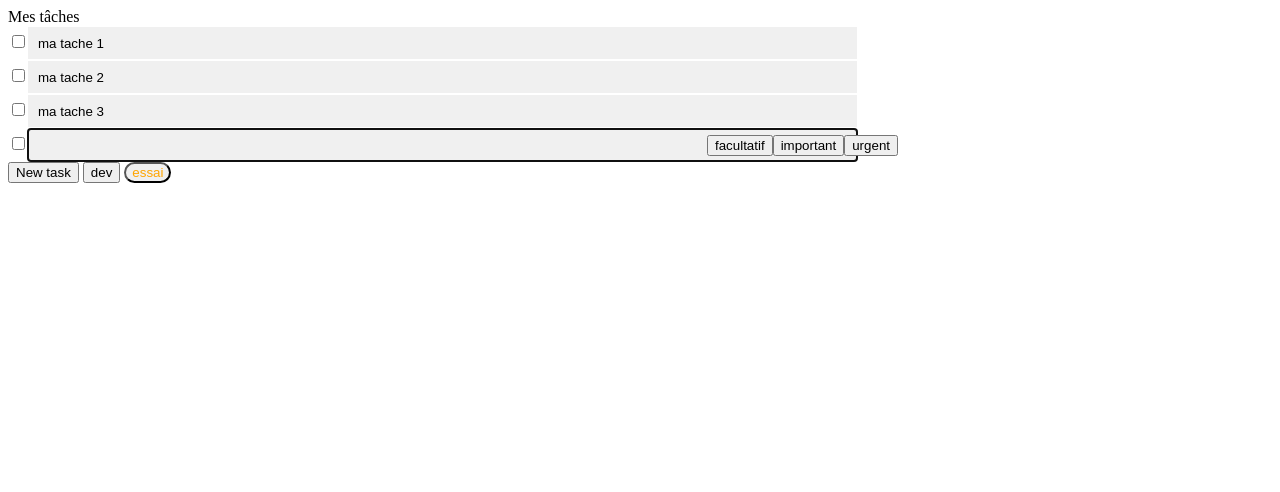
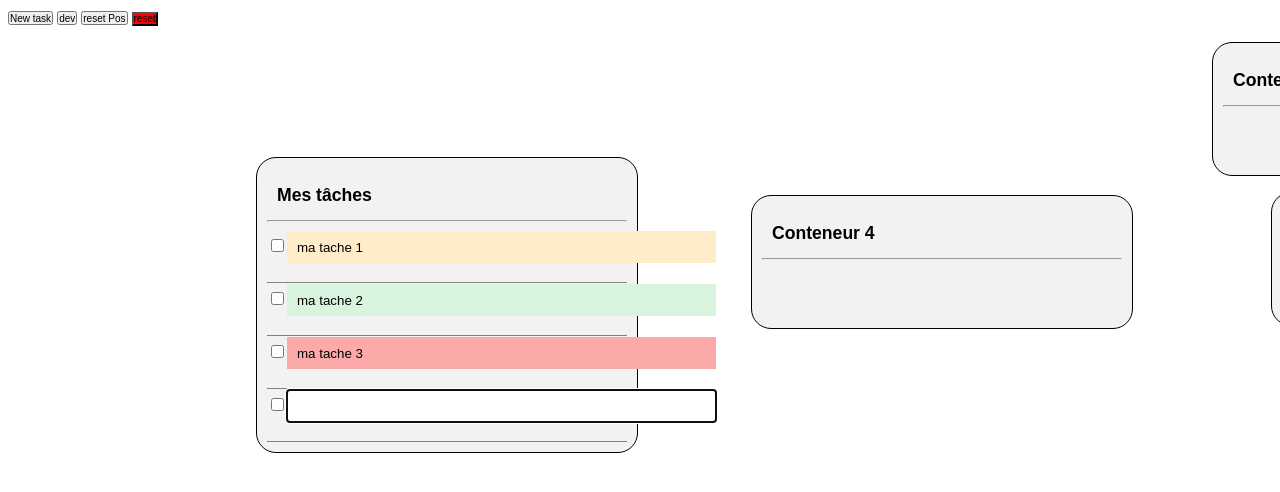
Before and after one commit to Hyperyon/todolist, a plain HTML site: page index.html in a window 1280 px wide. Both pictures are taken after a click on the button "New task". Drawn offline with nearby package versions, Linux system fonts and the light colour scheme.

Commit message:
Update index.html

```diff
--- a/index.html
+++ b/index.html
@@ -1,123 +1,57 @@
-<!DOCTYPE html>
+<!doctype html>
+<html lang="en">
+<head>
+<meta charset="utf-8">
+<title>Todo + drag and drop</title>
+<link rel="stylesheet" href="//code.jquery.com/ui/1.11.1/themes/smoothness/jquery-ui.css">
+<script src="jquery.js"></script>
+<script src="jquery-ui.min.js"></script>
+<script src="jstorage.js"></script>
+<link rel="stylesheet" href="/resources/demos/style.css">
 
-<html>
-<meta charset="utf-8">
 
-<head>
-<script src="jstorage.js"></script>
-	<script>
-	//$.jStorage.set(key, value, options)
-	//console.log($.jStorage.index()); retourne un array
-	//$.jStorage.flush()
-	//$.jStorage.getTTL("mykey");
-	//$.jStorage.deleteKey(key)
-	//console.log($.jStorage.storageSize()); taille des données en mémoire
-	//console.log($.jStorage.storageAvailable());
-	var data = [];
-	var idForOption = 0;
+<style>
 
-function charger(){
-	data = $.jStorage.get("data");
-	if(!data){ //si données inexistantes
-		data = [[0, "todo", "ma tache 1", "important"],
-				[1, "todo", "ma tache 2", "normal"],
-				[2, "todo", "ma tache 3", "urgent"],]
-		//data[x][0] : id | data[x][1] : type | data[x][2] : title | data[x][3] : tag(s)
-		$.jStorage.set("data",data);
-	}else //useless
-		console.log(data);
+.draggable{
+  border-bottom: solid 1px gray;
 }
 
-function genererStructure(){
-	for(i=0; i<data.length; i++){
-		if(data[i][1] == "todo"){
-			newItem(data[i][0], "todo", data[i][2], false);
-		}
-	}
-}
+.conteneur{
+min-height:50px;
+min-width: 350px;
 
-function newItem(id, type, content, addNewTask){
-	check = "";
-	if(addNewTask && type=='todo')
-		id = data.length; //id actuel du nouveau item
-
-	document.getElementById("board").innerHTML += '<input id="'+id+'" type="checkbox" name="done" value="1" onchange="isDone(this)" '+check+' /><input size="100" id="task'+id+'" type="text" value="'+content+'" onBlur="editTask(this); this.style=\'background:#F0F0F0;\'" onClick="this.style=\'background:white;\'" onmouseover="afficherOption(this)"  /><input type="button" id="f'+id+'" class="option" value="facultatif" /><input type="button" class="option" value="important" id="i'+id+'" /><input type="button" class="option" value="urgent" id="u'+id+'" />';
-
-	if(addNewTask && type=='todo')
-		document.getElementById('task'+id).focus();
-		//document.getElementById("task"+id).style="background:white;"; //à modifier input ne reprend pas la couleur
-	else
-		document.getElementById("board").innerHTML += '<br>';
-}
-
-function isDone(content){
-	if(content.checked){
-		document.getElementById('task'+content.id).setAttribute('class', 'done');
-		data[parseInt(content.id)][0] = 'done';
-	}
-	else{
-		document.getElementById('task'+content.id).removeAttribute('class');
-		data[parseInt(content.id)][0] = 'todo';
-	}
-	//console.log(data[parseInt(content.id)][0]);
-}
-
-function editTask(content){
-	var id = parseInt(content.id.slice(4), 10);
-	//console.log(id+':'+data.length+'value :'+content.value);
-	if (id != data.length && content.value != ''){
-		/*if(content.value == data[id][2])
-			console.log("ok");*/
-		content.setAttribute('value', content.value);
-		data[id][2] = content.value;
-		console.log(content.value);
-
-	}
-	else if(id == data.length && content.value.length >= 1){ //si nouvel item alors ajout dans le tableau
-		data.push([id, 'todo', content.value, 'normal']);
-		content.setAttribute('value', content.value);
-		document.getElementById('board').innerHTML += '<br>';
-	}
-
-	else{ // si nouveau item ne contient alors, on supprime les inputs associés
-		element = document.getElementById(id);
-		element.parentNode.removeChild(element);
-		element = document.getElementById(content.id);
-		element.parentNode.removeChild(element);
-	}
 
 }
 
-function afficherOption(content){ //onclick ou focus (plutot onfocus) //permet d'afficher les boutons d'options
-	//content.setAttribute('class', 'oo');
-	var id = idForOption =content.id.slice(4);
+.blocConteneur{
 
-	document.getElementById('f'+id).setAttribute('class', 'oo');
-	document.getElementById('i'+id).setAttribute('class', 'oo');
-	document.getElementById('u'+id).setAttribute('class', 'oo');
-	console.log(id);
-	window.setTimeout("cacherOption(idForOption)", 3000);
+position:fixed;
+border:1px solid;
+border-radius:20px;
+padding:20px 10px 10px 10px;
+width: 360px;
+background-color:#F2F2F2;
 }
 
-function cacherOption(idz){
-	//var id = content.id.slice(4);
-	document.getElementById('f'+idz).setAttribute('class', 'option');
-	document.getElementById('i'+idz).setAttribute('class', 'option');
-	document.getElementById('u'+idz).setAttribute('class', 'option');
+.blocConteneur input[size='15']{
+	font-weight:bold;
+	font-size:1.1em;
+	background-color:#F2F2F2;
 }
 
-charger();
-
-	</script>
-
-	<style>
 	input[type='text']{
 		border:none;
-		background:#F0F0F0;
 		height:30px;
 		margin:1px -150px 1px 0px;
 		padding-left:10px;
 	}
+
+	input[type='text']:focus{
+		background:white;
+		border:1px inset;
+		margin:0px -149px 0px -1px;
+	}
+
 
 	.done{
 		background:#E3E3E3;
@@ -126,39 +60,286 @@ charger();
 	}
 
 	.important{
-		background:orange;
+		background:#FFEDC9;
 	}
 
 	.urgent{
-		background:red;
+		background:#FCA9A9;
 	}
 
 	.facultatif{
-		background:green;
+		background:#D8F3DE;
 	}
 
 	.option{
 		visibility:hidden;
 	}
-	</style>
+
+input[type="button"]{
+  height:14px;
+  line-height:1px;
+  font-size:10px;
+  padding: 0px;
+  }
+
+  p{
+	margin:0px;
+  }
+
+
+
+</style>
 </head>
 
-<body>
+<body id="main" onUnload="save()">
+<!-- hh -->
+<div class="blocConteneur" onmouseup="savePos(this)" id="bloc0">
 
-<div id="board" >Mes tâches<br></div>
-<input type="button" onClick="newItem(0, 'todo', '', true);" value="New task" />
+<input type="text" size="15" id="titre0" value="Mes tâches" onblur="saveTitle(this)"/>
+
+<hr><div id="board" class="conteneur" ></div></div>
+<input type="button" onClick="newItem(0, '', true, '');" value="New task" />
 <input type="button" onClick="console.log(data);" value="dev" />
-<input style="border-radius:20px; color:orange;" type="button" value="essai" />
+<input type="button" onClick="resetPos();" value="reset Pos" />
+<input style="background:red" type="button" onClick="reset();" value="reset" />
 
-<div id="test"></div>
-<br>
+<br><br><br>
 
-<script>
-window.onload = genererStructure();
-</script>
+<div class="blocConteneur" onmouseup="savePos(this)" id="bloc1">
+<input type="text" size="15" id="titre1" value="Super task 1" onblur="saveTitle(this)"/><hr>
+<div class="conteneur" id="box0"></div></div>
+
+<div class="blocConteneur" onmouseup="savePos(this)" id="bloc2">
+<input type="text" size="15" id="titre2" value="Conteneur 2" onblur="saveTitle(this)" /><hr>
+<div class="conteneur" id="box1"></div></div>
+
+<div class="blocConteneur" onmouseup="savePos(this)" id="bloc3">
+<input type="text" size="15" id="titre3" value="Conteneur 3" onblur="saveTitle(this)" /><hr>
+<div class="conteneur" id="box2"></div></div>
+
+<div class="blocConteneur" onmouseup="savePos(this)" id="bloc4">
+<input type="text" size="15" id="titre4" value="Conteneur 4" onblur="saveTitle(this)" /><hr>
+<div class="conteneur" id="box3"></div></div>
 
 </body>
 
+<script>
+
+	var data = [];
+	var flag = 0;
+	var tab = [];
+	var initial_pos = [ ['bloc0', 157, 256],
+		['bloc1', 42, 1212],
+		['bloc2', 192, 1271],
+		['bloc3', 343, 1333],
+		['bloc4', 195, 751], ];
+
+	var title = [];
+	var initial_title = ['Mes tâches', 'Conteneur 1', 'Conteneur 2', 'Conteneur 3', 'Conteneur 4'];
+
+function charger(){
+	data = $.jStorage.get('data'); // récupère les todos
+	tab = $.jStorage.get('pos'); //récupère position bloc
+	title = $.jStorage.get('title'); // récupère titre bloc
+	if(!data){ //si données inexistantes
+		data = [[0, "todo", "ma tache 1", "important", "board"],
+				[1, "todo", "ma tache 2", "facultatif", "board"],
+				[2, "todo", "ma tache 3", "urgent", "board"],];
+		//data[x][0] : id | data[x][1] : type | data[x][2] : title | data[x][3] : tag(s)
+		$.jStorage.set("data",data);
+	}
+
+	if (!tab)
+		tab = initial_pos;
+
+	if (!title)
+		title = initial_title;
+
+	//attention à modifier si ajout ou suppression de conteneur !!
+}
+
+function genererStructure(){
+	for(i=0; i<data.length; i++){
+			newItem(data[i][0], data[i][2], false, '');
+	}
+}
+
+function newItem(id, content, addNewTask, type){
+	check = "";
+	if(addNewTask){
+		id = data.length; //id actuel du nouveau item
+		priority = 'important'; //couleur jaune par défaut
+		element = 'board';
+
+	}else{
+		if (data[id][1] != 'done')
+			priority = data[id][3];
+		else{
+			priority = 'done';
+			data[id][3] = 'normal';
+		}
+
+		element = data[id][4];
+	}
+	console.log(element);
+	document.getElementById(element).innerHTML += '<p class="draggable" id="item'+id+'" onmouseover="afficherOption(this)" onmouseout="cacherOption(this)"><input id="'+id+'" type="checkbox" name="done" value="1" onchange="isDone(this)" '+check+' /><input class="'+priority+'" size="50" id="task'+id+'" type="text" value="'+content+'" onBlur="editTask(this); "  /><input type="button" value="facultatif" class="option" id="f'+id+'" onclick="setPriority(this)" /><input type="button" value="important" class="option" id="i'+id+'" onclick="setPriority(this)" /><input type="button" value="urgent" class="option" id="u'+id+'" onclick="setPriority(this)" /></p>';
+
+	if(addNewTask) // && type == 'todo'
+		document.getElementById('task'+id).focus();
+		//document.getElementById("task"+id).style="background:white;"; //à modifier input ne reprend pas la couleur
+}
+
+function isDone(content){
+	if(content.checked){
+		document.getElementById('task'+content.id).setAttribute('class', 'done');
+		data[parseInt(content.id)][1] = 'done';
+	}
+	else{
+		document.getElementById('task'+content.id).removeAttribute('class');
+		data[parseInt(content.id)][1] = 'todo';
+	}
+	//console.log(data[parseInt(content.id)][0]);
+}
+
+function editTask(content){
+	var id = parseInt(content.id.slice(4), 10);
+	if (id != data.length && content.value != ''){
+		content.setAttribute('value', content.value);
+		data[id][2] = content.value;
+		console.log(content.value);
+
+	}
+	else if(id == data.length && content.value.length >= 1){ //si nouvel item alors ajout dans le tableau
+		data.push([id, 'todo', content.value, 'important', 'board']);
+		content.setAttribute('value', content.value);
+	}
+
+	else{ // si nouveau item ne contient alors, on supprime les inputs associés
+		element = document.getElementById('item'+id);
+		element.parentNode.removeChild(element);
+
+	}
+}
+
+function afficherOption(content){ //onclick ou focus (plutot onfocus) //permet d'afficher les boutons d'options
+	//content.setAttribute('class', 'oo');
+	var id = parseInt(content.id.slice(4),10);
+	if(id< data.length && data[id][1] != 'done'){
+		document.getElementById('f'+id).setAttribute('class', 'oo');
+		document.getElementById('i'+id).setAttribute('class', 'oo');
+		document.getElementById('u'+id).setAttribute('class', 'oo');
+	}
+
+	//console.log(id);
+	//window.setTimeout("cacherOption(idForOption)", 3000);
+}
+
+function cacherOption(content){
+	var id = content.id.slice(4);
+	//if(flag){
+	document.getElementById('f'+id).setAttribute('class', 'option');
+	document.getElementById('i'+id).setAttribute('class', 'option');
+	document.getElementById('u'+id).setAttribute('class', 'option');
+	//flag = 0;
+	//}else
+		//flag++;
+}
+
+function setPriority(content){
+	//h = content.createAttribute('class').nodeValue = 'essai';
+	var id = parseInt(content.id.slice(1), 10);
+	var value = content.value;
+	console.log(value);
+	//content.setAttribute('class', 'important');
+
+	if(value != data[id][3]){
+		document.getElementById('task'+id).setAttribute('class', value);
+		data[id][3] = value;
+	}
+
+	else{
+		document.getElementById('task'+id).removeAttribute('class');
+		data[id][3] = 'normal';
+	}
+
+}
+
+function save(){
+	$.jStorage.set('data', data);
+	$.jStorage.set('pos', tab);
+	$.jStorage.set('title', title);
+}
+
+function reset(){
+
+	document.getElementById('main').setAttribute('onUnload', '');
+	$.jStorage.flush();
+}
+
+charger();
+window.onload = genererStructure();
+
+var haut = 0;
+var gauche = 0;
+var itemPos = [];
+//$("#box0, #box1, #box2, #box3, #board").sortable({connectWith: ".conteneur"});
+
+$("#box0, #box1, #box2, #box3, #board").sortable({connectWith: ".conteneur",
+update: function () {
+
+	for (i=0; i<4; i++){
+		temp = $("#box"+i).sortable('toArray').toString();
+
+		if(temp != ''){
+			tableau = temp.split(',');
+			tableau = tableau[tableau.length-1];
+			data[parseInt(tableau.slice(4, 10))][4] = 'box'+i;
+		}
+	}
+
+		temp = $("#board").sortable('toArray').toString();
+		console.log(temp);
+		if(temp != ''){
+			tableau = temp.split(',');
+			tableau = tableau[tableau.length-1];
+			data[parseInt(tableau.slice(4, 10))][4] = 'board';
+	 }
+ }
+});
 
 
+
+$( ".blocConteneur" ).draggable({
+drag: function(event,ui){
+      haut = ui.position.top;
+	  gauche = ui.position.left;
+  }});
+ //tab[0][1]
+
+ for(i = 0; i < tab.length; i++){
+	// $("#bloc0").css({ top:tab[0][1], left:tab[0][2] });
+	$("#"+tab[i][0]).css({ top:tab[i][1], left:tab[i][2] });
+	document.getElementById('titre'+i).value = title[i];
+}
+
+function savePos(content){
+	id = content.id;
+	index = parseInt(id.slice(4),10);
+	if (gauche != '0' && haut != '0')
+		tab[index] = [id, haut, gauche];
+	console.log(tab);
+}
+
+function saveTitle(content){
+	id=parseInt(content.id.slice(5),10);
+	var titre = document.getElementById(content.id).value;
+	if(title[id] != titre)
+		title[id] = titre;
+}
+
+function resetPos(){
+	tab = initial_pos;
+}
+
+</script>
 </html>
```
